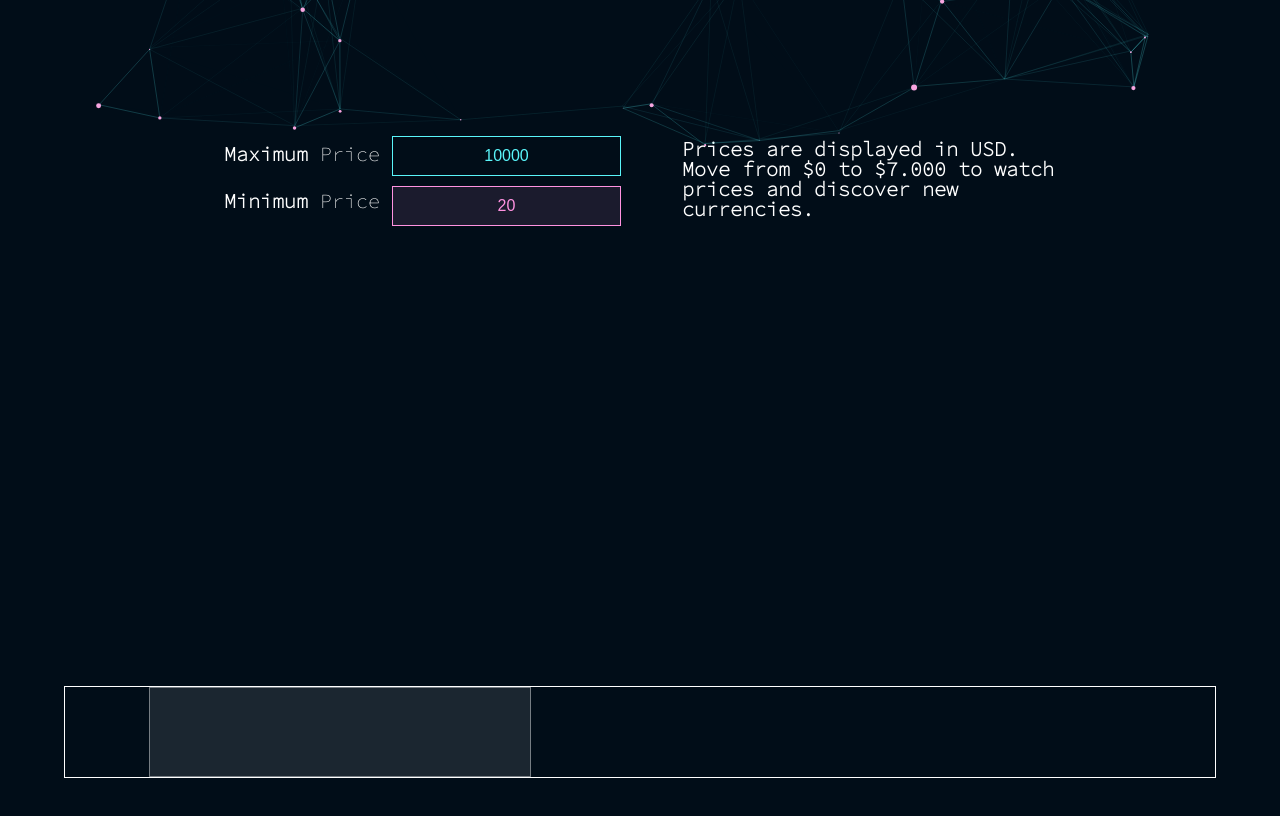
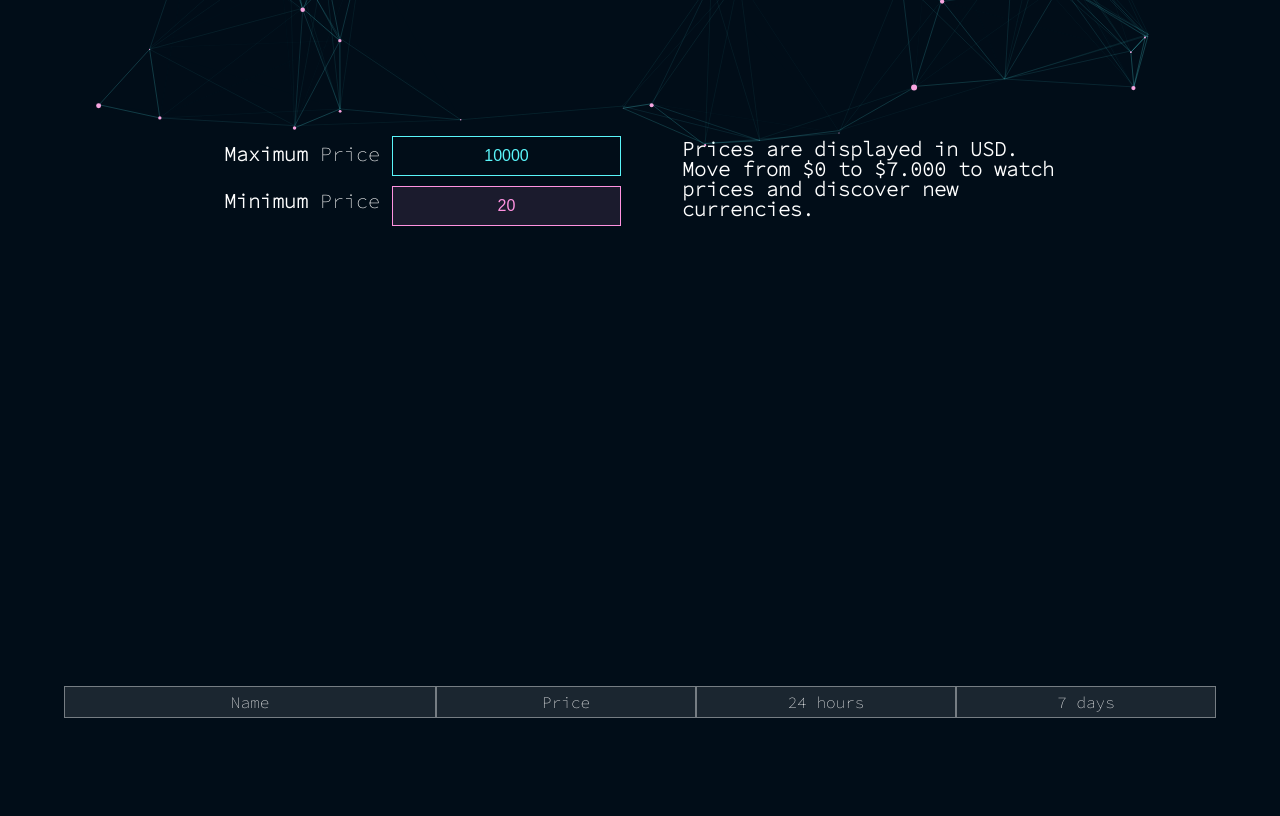
Before and after one commit to gerardkabre/CryptoCurrency, a plain HTML site: page index.html in a window 1280 px wide. Shown: the part 230-1046 px from the top of the page. After the commit the page ends 1006 px from the top, so only its background shows below. Drawn offline with nearby package versions, Linux system fonts and the light colour scheme; no server answers.

Commit message:
more styling + under char table header

```diff
--- a/css/style.css
+++ b/css/style.css
@@ -1,5 +1,5 @@
 /* =============================================================================
-   HTML5 CSS Reset Minified - Eric Meyer
+   HTML5 CSS Reset Minified
    ========================================================================== */
    html,body,div,span,object,iframe,h1,h2,h3,h4,h5,h6,p,blockquote,pre,abbr,address,cite,code,del,dfn,em,img,ins,kbd,q,samp,small,strong,sub,sup,var,b,i,dl,dt,dd,ol,ul,li,fieldset,form,label,legend,table,caption,tbody,tfoot,thead,tr,th,td,article,aside,canvas,details,figcaption,figure,footer,header,hgroup,menu,nav,section,summary,time,mark,audio,video{margin:0;padding:0;border:0;outline:0;font-size:100%;vertical-align:baseline;background:transparent}
    body{line-height:1}
@@ -241,3 +241,28 @@ button:hover {
   .negative {
     color: #EC5959;
   }
+
+
+.pre-individuals {
+
+    display: flex;
+    margin: 0px auto;
+    width: 90%;
+    color:white;
+    flex-direction: column;
+    height: 60px;
+
+}
+.pre-individuals .individual div {
+  color: rgba(255, 255, 255, 0.9);
+  background-color: transparent;
+  font-size: 16px;
+  text-align: center;
+  border: 1px solid rgba(255, 255, 255, 0.4);
+  background-color: rgba(255, 255, 255, 0.1);
+  max-height: 30px;
+}
+.pre-individuals .individual {
+  border: none;
+  height: 100%;
+}
--- a/index.html
+++ b/index.html
@@ -47,32 +47,13 @@
 
         </div>
 
-        <div class="individuals">
+    <div class="pre-individuals">
+          <div class="individual">
+            <div class="left"> Name </div> <div class="right">Price</div> <div class="right">24 hours</div>  <div class="right">7 days</div>
+          </div>
+    </div>
 
-          <div class="individual">
-
-              <div class="left">
-
-              </div>
-              <div class="center">
-
-              </div>
-              <div class="right">
-
-              </div>
-
-          </div>
-        </div>
-        <!--
-         <div id="graph">
-            <h3>The current Bitcoin price is: <span id="price"></span></h3>
-          <button class="twoo">LIST YOURS</button>
-          <button class="twoo">LIST YOURS</button>
-          <button>REGISTER</button>
-
-         </div>
-
-        -->
+    <div class="individuals"> </div>
 
 
 <!-- scripts -->
--- a/js/script.js
+++ b/js/script.js
@@ -142,7 +142,7 @@ fetch("https://api.coinmarketcap.com/v1/ticker/")
         (dayChangeToShow[i] > 0) ? days[i].classList.add("positive") : days[i].classList.add("negative");
         (weekChangeToShow[i] > 0) ? weeks[i].classList.add("positive") : weeks[i].classList.add("negative");
 
-      }
+       }
 
 
       }
```
